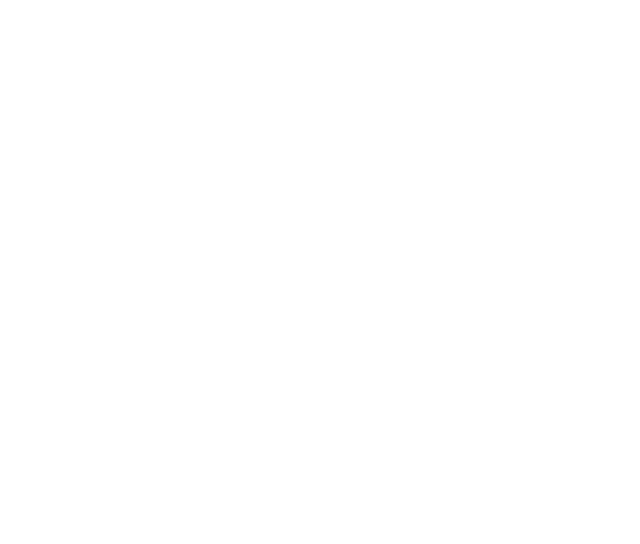
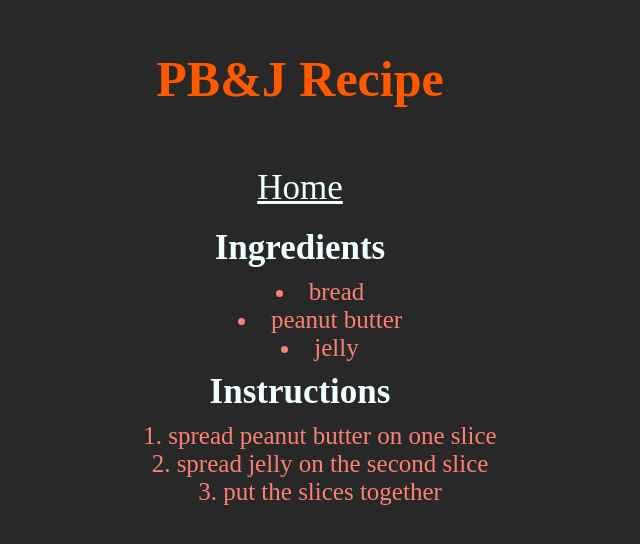
Before and after one commit to leonardoomendoza/odin-recipes, a plain HTML site: page recipes/pbAndJ.html in a window 1280 px wide. Shown: the whole page, without its empty margins (340-980 px from the left). Drawn offline with Linux system fonts and the light colour scheme.

Commit message:
recipes and styles added a styles sheet that modifies both recipe pages

```diff
--- a/recipes/pbAndJ.html
+++ b/recipes/pbAndJ.html
@@ -0,0 +1,26 @@
+<!DOCTYPE html>
+<html lang="en">
+<head>
+    <meta charset="UTF-8">
+    <meta name="viewport" content="width=device-width, initial-scale=1.0">
+    <title>Document</title>
+    <link rel="stylesheet" href="../styles.css">
+</head>
+<body>
+    <h1 class="heading">PB&J Recipe</h1>
+    <a class="subheading" href="../index.html">Home</a>
+    <h2 class="subheading">Ingredients</h2>
+    <ul>
+        <li>bread</li>
+        <li>peanut butter</li>
+        <li>jelly</li>
+    </ul>
+    <h2 class="subheading">Instructions</h2>
+    <ol>
+        <li>spread peanut butter on one slice</li>
+        <li>spread jelly on the second slice</li>
+        <li>put the slices together</li>
+    </ol>
+
+</body>
+</html>
--- /dev/null
+++ b/styles.css
@@ -0,0 +1,28 @@
+* {
+    box-sizing: border-box;
+    background-color: rgb(40, 40, 40);
+    margin: 0px auto;
+    padding: 0px auto;
+    text-align: center;
+}
+
+.heading {
+    color: rgb(255, 89, 0);
+    font-size: 50px;
+    margin: 50px;
+    text-align: center;
+
+}
+
+.subheading {
+    color:azure;
+    font-size: 35px;
+    padding: 10px;
+    display:block;
+}
+
+li {
+    color:salmon;
+    font-size: 25px;
+    list-style-position: inside;
+}
```
Also changed, not shown: recipes/quesadilla.html (+5 -4 lines).
